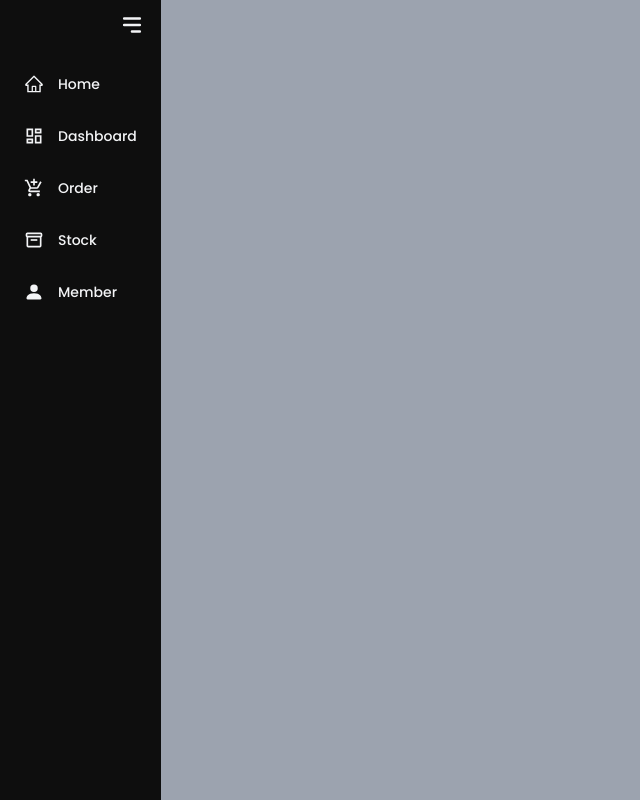
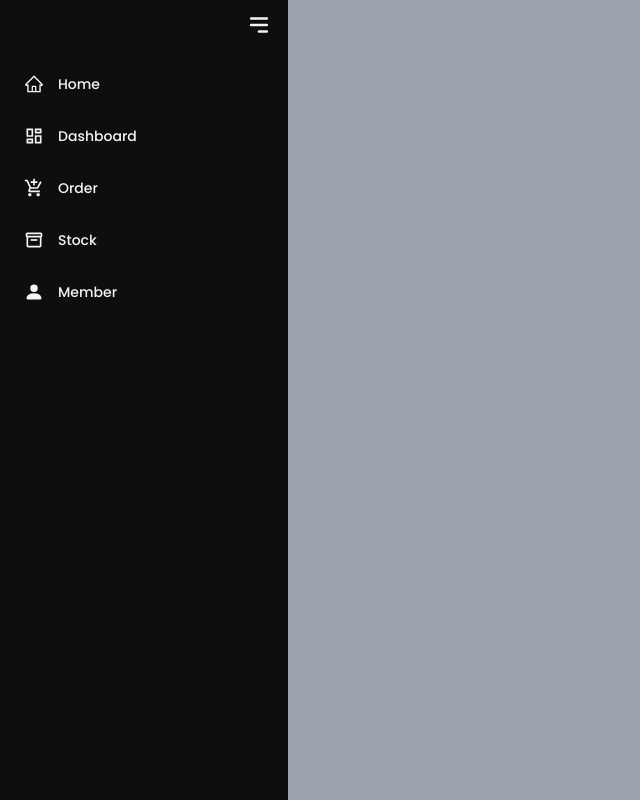
Before and after one commit to muhammadisan/alterra_pos, a React (Vite) app in the folder Client/: page / in a window 1280 px wide. Shown: the whole page, without its empty margins (0-640 px from the left). Built offline with nearby package versions, Linux system fonts and the light colour scheme.

Commit message:
Update Home

```diff
--- a/Client/src/components/Sidebar.jsx
+++ b/Client/src/components/Sidebar.jsx
@@ -60,9 +60,6 @@
           ))}
         </div>
       </div>
-      <div className="text-xl text-gray-900 font-semibold w-full">
-        {children}
-      </div>
     </section>
   );
 };
--- a/Client/src/pages/home.jsx
+++ b/Client/src/pages/home.jsx
@@ -109,13 +109,13 @@
 
   return (
     <>
-      <div className="flex h-screen bg-white">
+      <div className="w-full flex h-screen bg-white">
         <div className="flex-1 ">
           <div className="navbar bg-base-100">
             <div className="flex-1">
-              <a className="btn btn-ghost normal-case text-xl">
+              {/* <a className="btn btn-ghost normal-case text-xl">
                 Point of Sales
-              </a>
+              </a> */}
             </div>
             <div className="flex-none gap-2">
               <div className="form-control">
```
Also changed, not shown: 1 other file (tests, documents, lock files or other folders).
